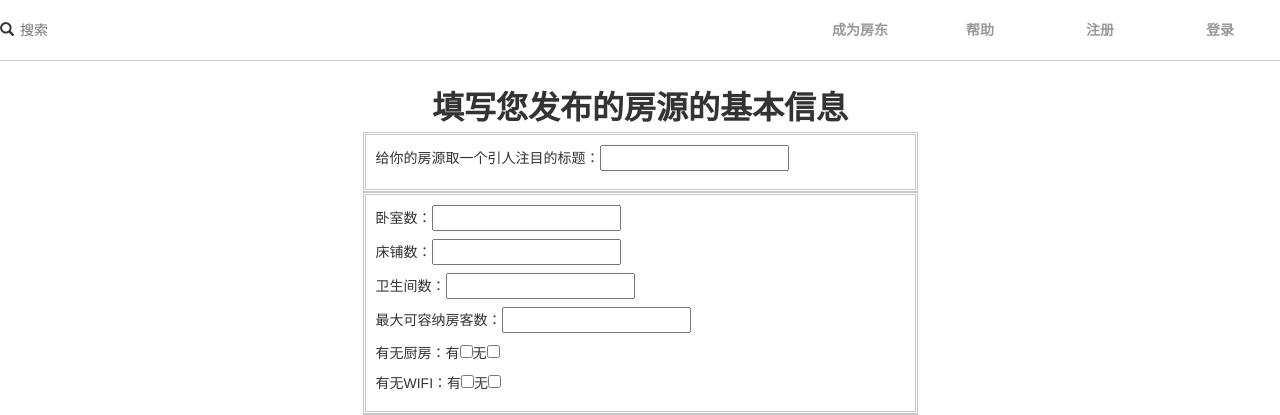
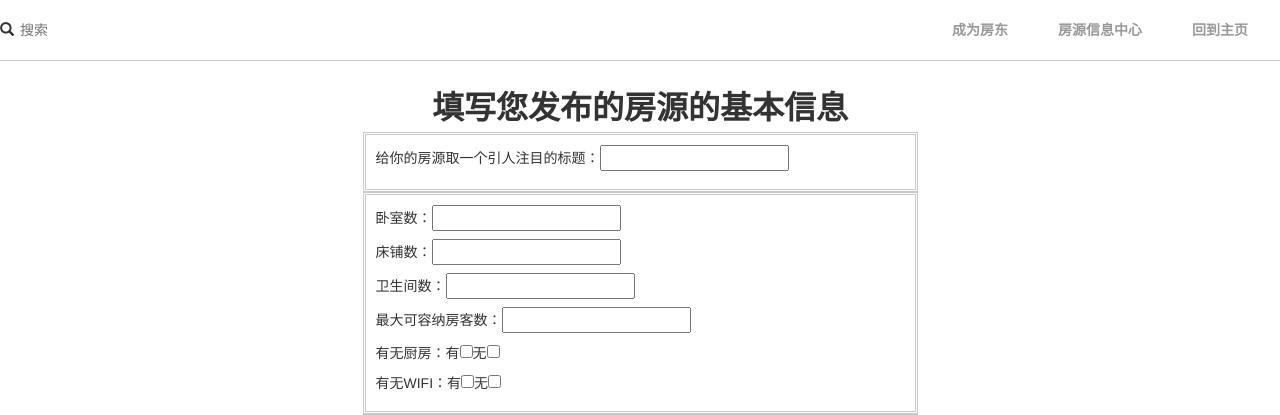
Before and after one commit to ZOWZY/SSHMOME, a Java web app: template SSHOME/WebRoot/WEB-INF/jsp/houseresource/houseStep2.jsp in a window 1280 px wide. Shown: the top 415 px of the page. Run offline with Tomcat 11, a stand-in JSP engine, Linux system fonts and the light colour scheme; the template is opened without the code that fills it, so the values that code supplies are empty; some libraries are stand-ins or nearby versions.

Commit message:
修改房源页面的导航栏

```diff
--- a/SSHOME/WebRoot/WEB-INF/jsp/houseresource/houseStep2.jsp
+++ b/SSHOME/WebRoot/WEB-INF/jsp/houseresource/houseStep2.jsp
@@ -51,24 +51,23 @@ String basePath = request.getScheme()+"://"+request.getServerName()+":"+request.
     <div class="col-md-6">
 	    <ul>
 			<li>
-                 	<a class="a" href="/SSHOME/loginPage.action">
-                 		<strong>登录</strong>
+				<a class="a" href="/SSHOME/indexPage.action">
+					<strong>回到主页</strong>
 				</a>
 			</li>
 			<li>
-                 	<a class="a" href="/SSHOME/registerPage.action">
-                 		<strong>注册</strong>
-                 	</a>
-                 </li>
-                 <li>
-                 	<a class="a" href="">
-                 		<strong>帮助</strong>
+				<a class="a" href="/SSHOME/.">
+					<strong>房源信息中心</strong>
 				</a>
 			</li>
 			<li>
 				<a class="a" href="">
 					<strong>成为房东</strong>
 				</a>
+			</li>
+		</ul>
+    </div>
+</div>              	</a>
                  </li>
              </ul>
          </div>
```
Also changed, not shown: SSHOME/WebRoot/WEB-INF/jsp/houseresource/basichomecenter.jsp (+4 -9 lines), SSHOME/WebRoot/WEB-INF/jsp/houseresource/houseMain.jsp (+17 -6 lines), SSHOME/WebRoot/WEB-INF/jsp/houseresource/houseStep1.jsp (+17 -6 lines). Lines whose indentation alone changed are shown as unchanged.
